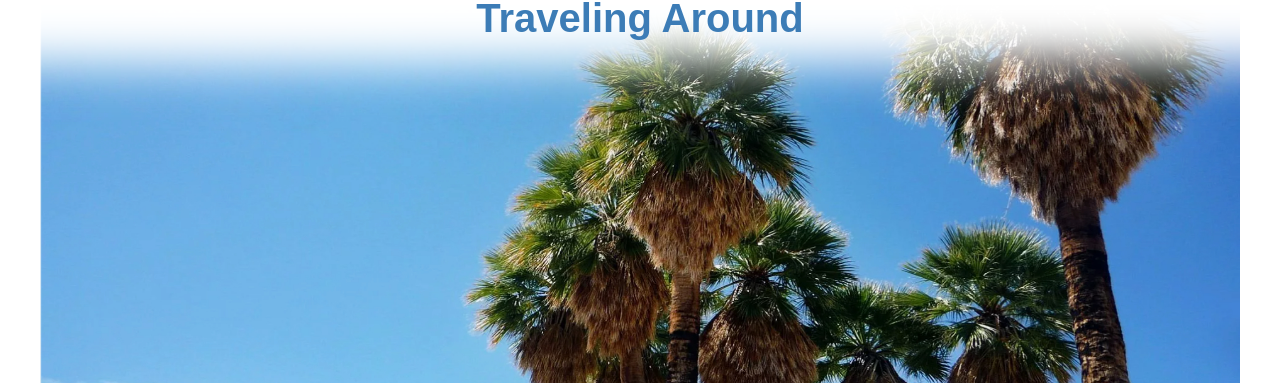
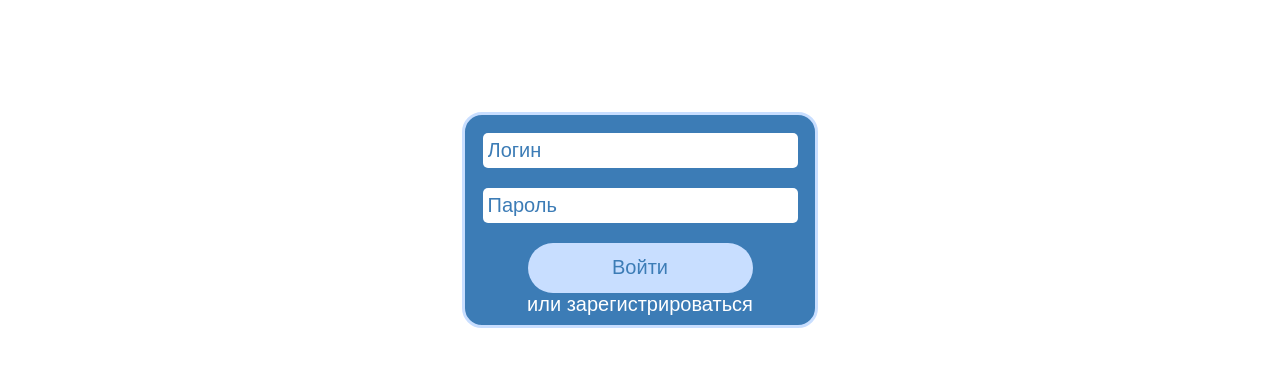
Before and after one commit to imConfused3684/touragent_catalogue, a React (Vite) app in the folder client/: page /login in a window 1280 px wide. Shown: the part 116-499 px from the top of the page. Built offline with nearby package versions, Linux system fonts and the light colour scheme; no server answers; a web font is replaced by a local one.

Commit message:
feat: login form added

```diff
--- a/client/src/App.tsx
+++ b/client/src/App.tsx
@@ -6,6 +6,7 @@ import Footer from './common/el/footer/footer';
 
 import Main from './pages/mainPage/mainPage';
 import Catalogue from './pages/cataloguePage/cataloguePage';
+import AuthPage from './pages/authPage/authPage';
 
 function App() {
 return (
@@ -16,6 +17,7 @@ return (
         <Routes>
           <Route path="*" element={<Main />} />
           <Route path="/catalogue" element={<Catalogue />} />
+          <Route path="/login" element={<AuthPage />} />
         </Routes>
       </div>
 
--- a/client/src/common/service/dataFetchService.ts
+++ b/client/src/common/service/dataFetchService.ts
@@ -20,11 +20,12 @@ export default async function dataFetch(needErrorAlert: boolean, token: string,
             throw new Error(errorResponse.message);
         }
 
+        return response.json();
     }
     catch (error){
         console.log(error);
         if(needErrorAlert) alert(responseErrorFlag ?  error : "Не удалось получить ответ от сервера");
     }
 
-    return response.json();
+    return response;
 }
--- a/client/src/common/service/userService.ts
+++ b/client/src/common/service/userService.ts
@@ -16,7 +16,7 @@ export async function registration(login: string, password: string)
 
 export async function tokencheck(token: string)
 {
-    const response = await FetchData(true, token, "/users/tokencheck", {});
+    const response = await FetchData(false, token, "/users/tokencheck", {});
 
     return response;
 }
--- a/client/src/pages/authPage/authPage.module.css
+++ b/client/src/pages/authPage/authPage.module.css
@@ -0,0 +1,53 @@
+.outerWrapper{
+    position: fixed;
+    left: 50%;
+    top: 42%;
+    translate: -50% -50%;
+}
+
+.innerWrapper{
+    width: 350px;
+    height: 210px;
+
+    border-style: solid;
+    border-radius: var(--border-radius);
+    border-width: 3px;
+    border-color: #C8DEFF;
+    background-color: #3c7cb6;
+}
+
+.loginBox{
+    padding: 5%;
+
+    display: flex;
+    flex-direction: column;
+    gap: 20px;
+}
+
+.inp{
+    height: 35px;
+    font-size: 20px;
+    padding-left: 5px;
+
+    color: var(--main-color);
+
+    border: none;
+    border-width: 1px;
+    border-radius: 5px;
+}
+.inp::placeholder {
+    color: var(--main-color);
+}
+
+.other{
+    width: fit-content;
+    margin: 0 auto;
+
+    display: flex;
+    flex-direction: column;
+    align-items: center;
+}
+
+.text:hover {
+    cursor: pointer;
+  }
--- a/client/src/pages/authPage/authPage.tsx
+++ b/client/src/pages/authPage/authPage.tsx
@@ -1,9 +1,56 @@
+import { useState } from "react"
+import { useNavigate } from "react-router-dom";
 import styles from "./authPage.module.css"
+import Button from "../../common/el/button/button";
+
+import { loginCheck, registration } from "../../common/service/userService";
 
 export default function AuthPage(){
+    const navigator = useNavigate();
+
+    const [disabled, setDisabled] = useState<boolean>(false);
+    const [logregFlag, setLogregFlag] = useState<boolean>(true);
+    const [login, setlogin] = useState<string>("");
+    const [password, setpassword] = useState<string>("");
+
+    function loginF() {
+        setDisabled(true);
+        loginCheck(login, password).then((response)=>{
+            if(response.token){
+                localStorage.setItem('travelToken', response.token);
+                navigator("/favourite");
+            }else{
+                setDisabled(false);
+            }
+        })
+    }
+    function registerF() {
+        setDisabled(true);
+        registration(login, password).then((response)=>{
+            if(response.token){
+                localStorage.setItem('travelToken', response.token);
+                navigator("/favourite");
+            }else{
+                setDisabled(false);
+            }
+        })
+    }
+
     return(
-        <>
-
-        </>
+        <div className={styles.outerWrapper}>
+            <div className={styles.innerWrapper}>
+                <div className={styles.loginBox}>
+                    <input disabled={disabled} className={styles.inp} onChange={(e)=>{setlogin(e.target.value)}} type="text" placeholder="Логин"/>
+                    <input disabled={disabled} className={styles.inp} onChange={(e)=>{setpassword(e.target.value)}} type="password" placeholder="Пароль"/>
+                    <div className={styles.other}>
+                        <Button
+                            text={logregFlag ? "Войти" : "Зарегистрироваться"}
+                            func={logregFlag ? loginF : registerF}
+                        />
+                        <p className={styles.text} onClick={()=>setLogregFlag(!logregFlag)}>{logregFlag ? "или зарегистрироваться" : "или войти"}</p>
+                    </div>
+                </div>
+            </div>
+        </div>
     )
 }
--- a/client/src/pages/cataloguePage/cataloguePage.tsx
+++ b/client/src/pages/cataloguePage/cataloguePage.tsx
@@ -27,7 +27,7 @@ export default function Catalogue() {
     },[])
 
     function filter(){
-        getFiltered(search, typeSelector, foodTypeSelector, sortSelector, budget, ratingSelector, watercheck, limit).then((data)=>{console.log(data); setCards(<>{
+        getFiltered(search, typeSelector, foodTypeSelector, sortSelector, budget, ratingSelector, watercheck, limit).then((data)=>{setCards(<>{
             data.map((card, index)=>{return <Card key={index} data={card} />})
         }</>)})
     }
--- a/client/src/pages/cataloguePage/el/catalogCard/card.module.css
+++ b/client/src/pages/cataloguePage/el/catalogCard/card.module.css
@@ -1,7 +1,7 @@
 .card{
     margin: 0;
     border-style: solid;
-    border-radius: 20px;
+    border-radius: var(--border-radius);
     border-width: 3px;
     border-color: #C8DEFF;
 
```
Also changed, not shown: client/src/pages/cataloguePage/el/searchbar/searchbar.module.css (indentation only), 1 other file (tests, documents, lock files or other folders).
